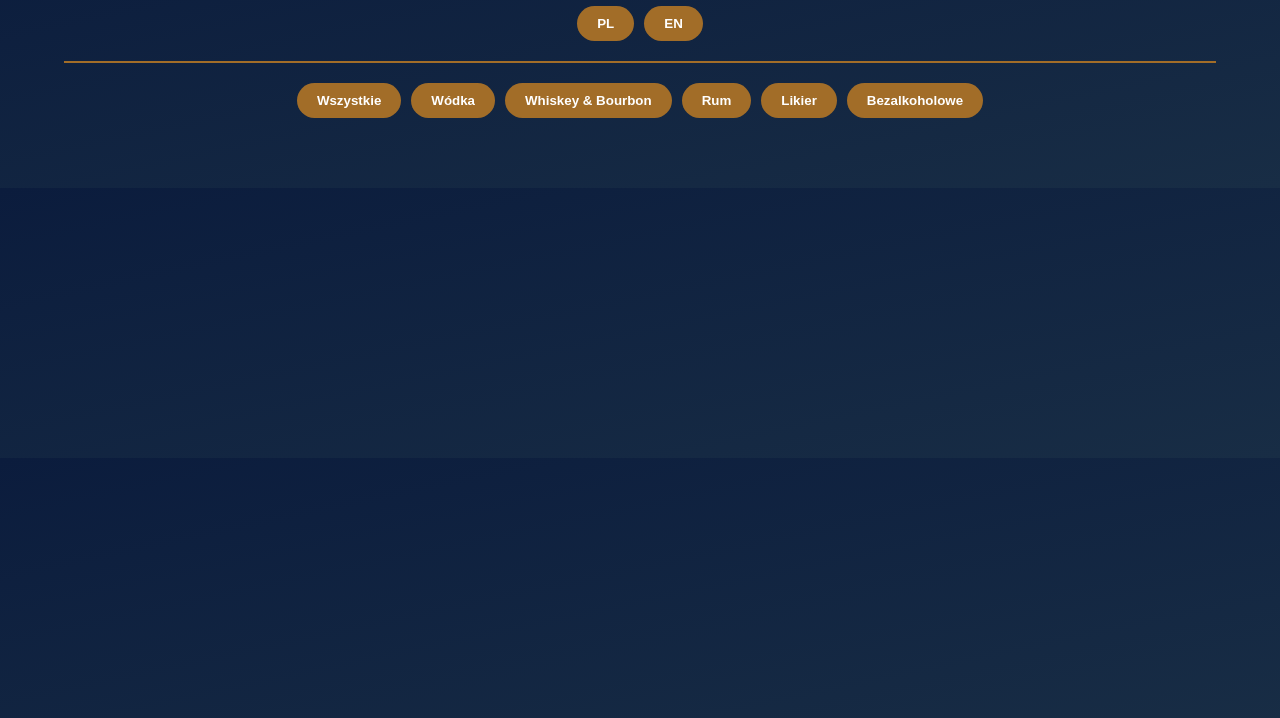
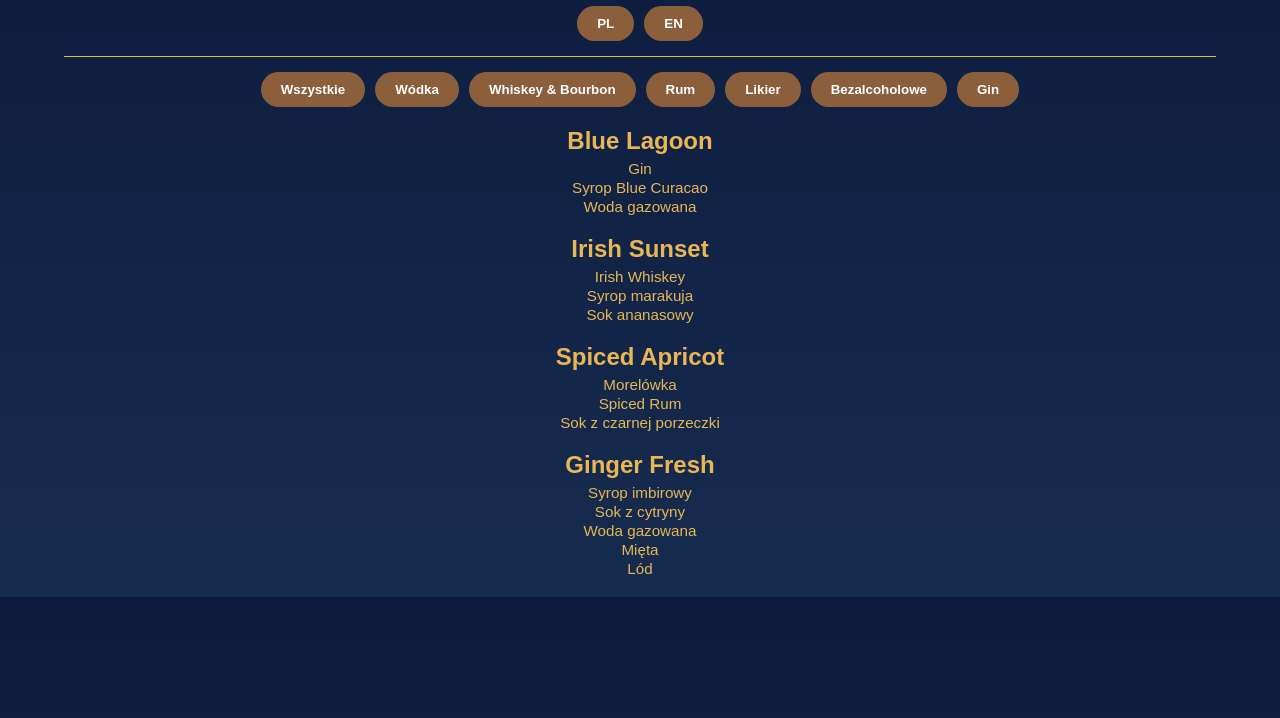
Before and after one commit to ArtemBartender/Lot_Menu, a plain HTML site: page index.html in a window 1280 px wide. Shown: the part 82-800 px from the top of the page. Drawn offline with Linux system fonts and the light colour scheme.

Commit message:
Add files via upload

```diff
--- a/index.html
+++ b/index.html
@@ -1,4 +1,3 @@
-
 <!DOCTYPE html>
 <html lang="pl">
 <head>
@@ -9,165 +8,134 @@
     body {
       margin: 0;
       font-family: sans-serif;
-      background: linear-gradient(to bottom right, #0b1c3d, #182d45);
-      color: #f2c76e;
+      background: linear-gradient(to bottom, #0d1c3e, #162c4f);
+      color: #e8b654;
       text-align: center;
     }
-    h1 { margin-top: 30px; font-size: 2em; }
-    .lang-switch, .category-switch {
+    h1 {
+      margin-top: 30px;
+    }
+    .btn-group, .filter-group {
+      margin: 15px auto;
       display: flex;
+      flex-wrap: wrap;
       justify-content: center;
-      flex-wrap: wrap;
-      margin: 20px 0;
       gap: 10px;
     }
-    .lang-switch button, .category-switch button {
+    button {
+      padding: 10px 20px;
+      background-color: #8b5e3c;
       border: none;
-      border-radius: 999px;
-      padding: 10px 20px;
-      background: #a26d28;
+      border-radius: 20px;
       color: white;
       font-weight: bold;
-      cursor: pointer;
     }
-    .divider {
-      height: 2px;
-      background-color: #a26d28;
-      margin: 10px auto;
+    hr {
+      border: none;
+      height: 1px;
+      background-color: #e8b654;
+      margin: 15px auto;
       width: 90%;
     }
-    .menu { display: flex; flex-direction: column; align-items: center; gap: 25px; padding-bottom: 50px; }
     .drink {
-      max-width: 90%;
-      background-color: rgba(255,255,255,0.05);
-      border-radius: 15px;
-      padding: 15px;
+      margin: 20px auto;
+      width: 80%;
+      max-width: 400px;
     }
-    .drink-name {
-      font-size: 1.2em;
-      font-weight: bold;
-      margin-bottom: 8px;
+    .drink h2 {
+      margin-bottom: 5px;
     }
-    .drink-ingredients {
+    .drink p {
+      margin: 2px 0;
       font-size: 0.95em;
-      line-height: 1.4;
-      color: #f2c76e;
     }
   </style>
 </head>
 <body>
   <h1 id="title">Menu drinków</h1>
-  <div class="lang-switch">
+  <div class="btn-group">
     <button onclick="setLanguage('pl')">PL</button>
     <button onclick="setLanguage('en')">EN</button>
   </div>
-  <div class="divider"></div>
-  <div class="category-switch">
-    <button onclick="setCategory('all')">Wszystkie</button>
-    <button onclick="setCategory('vodka')">Wódka</button>
-    <button onclick="setCategory('whiskey')">Whiskey & Bourbon</button>
-    <button onclick="setCategory('rum')">Rum</button>
-    <button onclick="setCategory('liqueur')">Likier</button>
-    <button onclick="setCategory('nonalcoholic')">Bezalkoholowe</button>
+  <hr />
+  <div class="filter-group">
+    <button onclick="filterCategory('all')">Wszystkie</button>
+    <button onclick="filterCategory('vodka')">Wódka</button>
+    <button onclick="filterCategory('whiskey')">Whiskey & Bourbon</button>
+    <button onclick="filterCategory('rum')">Rum</button>
+    <button onclick="filterCategory('liqueur')">Likier</button>
+    <button onclick="filterCategory('nonalcoholic')">Bezalcoholowe</button>
+    <button onclick="filterCategory('gin')">Gin</button>
   </div>
-  <div class="menu" id="menu"></div>
+  <div id="drink-list"></div>
 
   <script>
     const drinks = [
       {
         name: { pl: "Blue Lagoon", en: "Blue Lagoon" },
-    ingredients: { pl: ["Gin", "Syrop Blue Curacao", "Woda gazowana"], en: ["Gin", "Blue Curacao Syrup", "Sparkling Water"] },
+        ingredients: {
+          pl: ["Gin", "Syrop Blue Curacao", "Woda gazowana"],
+          en: ["Gin", "Blue Curacao Syrup", "Sparkling Water"]
+        },
         category: "gin"
       },
       {
         name: { pl: "Irish Sunset", en: "Irish Sunset" },
-    ingredients: { pl: ["Irish Whiskey", "Syrop marakuja", "Sok ananasowy"], en: ["Irish Whiskey", "Passion Fruit Syrup", "Pineapple Juice"] },
+        ingredients: {
+          pl: ["Irish Whiskey", "Syrop marakuja", "Sok ananasowy"],
+          en: ["Irish Whiskey", "Passion Fruit Syrup", "Pineapple Juice"]
+        },
         category: "whiskey"
       },
       {
         name: { pl: "Spiced Apricot", en: "Spiced Apricot" },
-    ingredients: { pl: ["Morelówka", "Spiced Rum", "Sok z czarnej porzeczki"], en: ["Apricot Vodka", "Spiced Rum", "Blackcurrant Juice"] },
+        ingredients: {
+          pl: ["Morelówka", "Spiced Rum", "Sok z czarnej porzeczki"],
+          en: ["Apricot Vodka", "Spiced Rum", "Blackcurrant Juice"]
+        },
         category: "rum"
       },
       {
-    name: { pl: "Honey Caramel Cream", en: "Honey Caramel Cream" },
-    ingredients: { pl: ["Likier miodowy", "Likier słony karmel", "Sok z cytryny"], en: ["Honey Liqueur", "Salted Caramel Liqueur", "Lemon Juice"] },
-    category: "liqueur"
+        name: { pl: "Ginger Fresh", en: "Ginger Fresh" },
+        ingredients: {
+          pl: ["Syrop imbirowy", "Sok z cytryny", "Woda gazowana", "Mięta", "Lód"],
+          en: ["Ginger Syrup", "Lemon Juice", "Sparkling Water", "Mint", "Ice"]
         },
-  {
-    name: { pl: "Cherry Bourbon Smash", en: "Cherry Bourbon Smash" },
-    ingredients: { pl: ["Bourbon", "Wiśniówka", "Syrop malinowy"], en: ["Bourbon", "Cherry Vodka", "Raspberry Syrup"] },
-    category: "whiskey"
-  },
-  {
-    name: { pl: "Mint Julep", en: "Mint Julep" },
-    ingredients: { pl: ["Bourbon", "Sok z cytryny", "Świeża mięta"], en: ["Bourbon", "Lemon Juice", "Fresh Mint"] },
-    category: "whiskey"
-  },
-  {
-    name: { pl: "Cosmopolitan", en: "Cosmopolitan" },
-    ingredients: { pl: ["Wódka", "Triple Sec", "Syrop żurawinowy", "Sok z limonki"], en: ["Vodka", "Triple Sec", "Cranberry Syrup", "Lime Juice"] },
-    category: "vodka"
-  },
-  {
-    name: { pl: "Ginger Fresh", en: "Ginger Fresh" },
-    ingredients: { pl: ["Syrop imbirowy", "Sok z cytryny", "Woda gazowana", "Mięta", "Lód"], en: ["Ginger Syrup", "Lemon Juice", "Sparkling Water", "Mint", "Ice"] },
-    category: "nonalcoholic"
-  }
-];
-  {
-    name: { pl: "Blue Lagoon", en: "Blue Lagoon" },
-    ingredients: { pl: ["Gin", "Syrop Blue Curacao", "Woda gazowana"], en: ["Gin", "Blue Curacao Syrup", "Sparkling Water"] },
-    category: "vodka"
-  },
-  {
-    name: { pl: "Irish Sunset", en: "Irish Sunset" },
-    ingredients: { pl: ["Irish Whiskey", "Syrop marakuja", "Sok ananasowy"], en: ["Irish Whiskey", "Passion Fruit Syrup", "Pineapple Juice"] },
-    category: "whiskey"
-  },
-  {
-    name: { pl: "Ginger Fresh", en: "Ginger Fresh" },
-    ingredients: { pl: ["Syrop imbirowy", "Sok z cytryny", "Woda gazowana", "Mięta", "Lód"], en: ["Ginger Syrup", "Lemon Juice", "Sparkling Water", "Mint", "Ice"] },
         category: "nonalcoholic"
       }
     ];
 
-let currentLang = "pl";
-let currentCategory = "all";
+    let currentLang = 'pl';
+    let currentCategory = 'all';
 
     function setLanguage(lang) {
       currentLang = lang;
-  document.getElementById("title").innerText = lang === "pl" ? "Menu drinków" : "Drink Menu";
-  renderMenu();
+      document.getElementById("title").innerText = lang === 'pl' ? 'Menu drinków' : 'Drinks Menu';
+      renderDrinks();
     }
-function setCategory(cat) {
+
+    function filterCategory(cat) {
       currentCategory = cat;
-  renderMenu();
+      renderDrinks();
     }
-function renderMenu() {
-  const container = document.getElementById("menu");
-  container.innerHTML = "";
 
+    function renderDrinks() {
+      const list = document.getElementById("drink-list");
+      list.innerHTML = "";
       drinks
-    .filter(d => currentCategory === "all" || d.category === currentCategory)
-    .forEach(d => {
+        .filter(d => currentCategory === 'all' || d.category === currentCategory)
+        .forEach(drink => {
           const div = document.createElement("div");
           div.className = "drink";
-
-      const name = document.createElement("div");
-      name.className = "drink-name";
-      name.innerText = d.name[currentLang];
-
-      const list = document.createElement("div");
-      list.className = "drink-ingredients";
-      list.innerHTML = d.ingredients[currentLang].join("<br>");
-
-      div.appendChild(name);
-      div.appendChild(list);
-      container.appendChild(div);
+          div.innerHTML = `
+            <h2>${drink.name[currentLang]}</h2>
+            ${drink.ingredients[currentLang].map(i => `<p>${i}</p>`).join("")}
+          `;
+          list.appendChild(div);
         });
     }
-renderMenu();
+
+    renderDrinks();
   </script>
 </body>
 </html>
```
Lines whose indentation alone changed are shown as unchanged.
